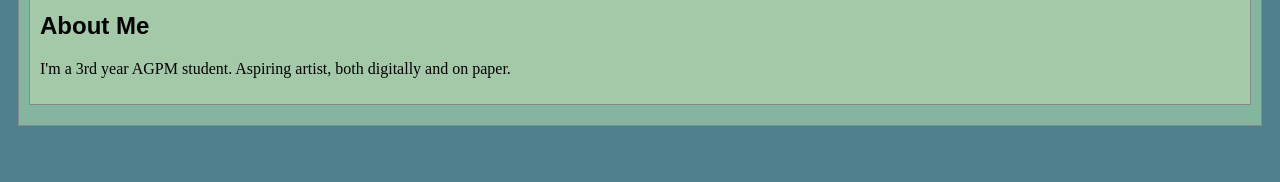
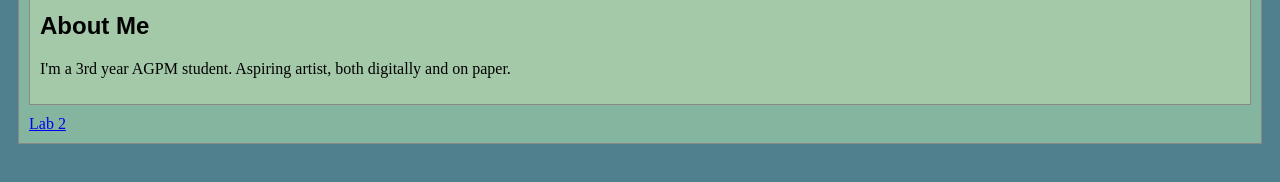
Before and after one commit to LocoBean11/art101, a plain HTML site: page index.html in a window 1280 px wide. Shown: the part 454-636 px from the top of the page. Drawn offline with Linux system fonts and the light colour scheme.

Commit message:
assignment 1 part 3

```diff
--- a/index.html
+++ b/index.html
@@ -31,7 +31,7 @@
 
 		</section>
 		<nav id="links">
-			<!-- Put links to labs here. -->
+			<a href="lab2/index2.html"> Lab 2</a>
 		</nav>
 	</main>
 </body>
--- a/lab2/css/lab2.css
+++ b/lab2/css/lab2.css
@@ -3,7 +3,6 @@ h1 {
     font-size: 150%;
 
 }
-
 p {
     font-family:Georgia;
     text-indent: 30px;
@@ -12,8 +11,8 @@ p {
     }
 
 #content {
-    background-color: magenta;
-    width: 400px;
+    background-color: cyan;
+    width: 900px;
     min-height: 200px;
     padding: 20px;
     margin: 10px;
@@ -22,5 +21,5 @@ p {
 
     }
 #content:hover {
-    background-color: yellowgreen;
+    background-color:aliceblue;
     }
```
Also changed, not shown: lab2/index2.html (+1 -1 lines).
